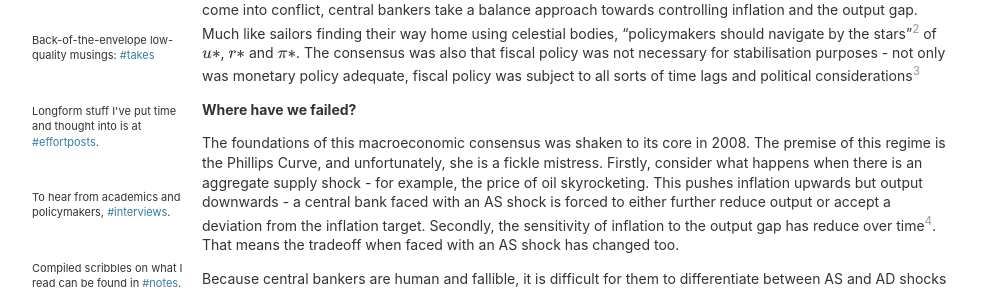
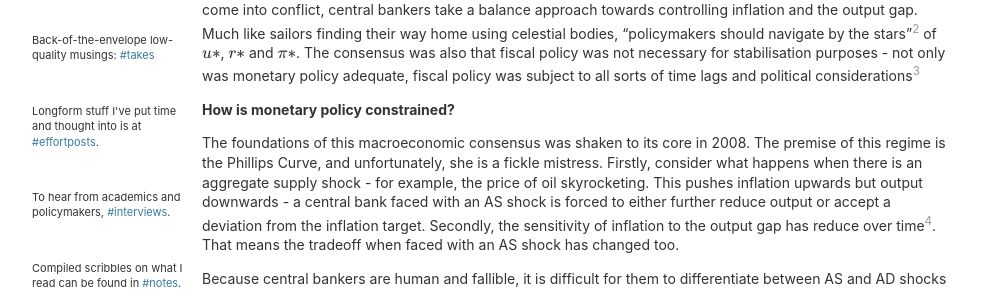
Before and after one commit to tmychow/tmychow.github.io, a Jekyll site: the page built from _posts/2020-09-05-the-next-recession.md, in a window 1280 px wide and 900 px high, scrolled down 1271 px. Shown: the part 159-449 px from the top of the window, without its empty margins (28-1010 px from the left). Built offline with Jekyll 4.4.1, drawn with Linux system fonts in a browser that asks for light colours; formulas are drawn with MathJax 3; some of the changed text lies outside the part shown.

Commit message:
Update 2020-09-05-the-next-recession.md

```diff
--- a/_posts/2020-09-05-the-next-recession.md
+++ b/_posts/2020-09-05-the-next-recession.md
@@ -34,7 +34,7 @@
 [^2]: [Powell 2018](https://www.federalreserve.gov/newsevents/speech/files/powell20180824a.pdf)
 [^3]: [Blanchard, Dell'Ariccia and Mauro 2010](https://www.imf.org/external/pubs/ft/spn/2010/spn1003.pdf)
 
-**Where have we failed?**
+**How is monetary policy constrained?**
 
 The foundations of this macroeconomic consensus was shaken to its core in 2008. The premise of this regime is the Phillips Curve, and unfortunately, she is a fickle mistress. Firstly, consider what happens when there is an aggregate supply shock - for example, the price of oil skyrocketing. This pushes inflation upwards but output downwards - a central bank faced with an AS shock is forced to either further reduce output or accept a deviation from the inflation target. Secondly, the sensitivity of inflation to the output gap has reduce over time[^4]. That means the tradeoff when faced with an AS shock has changed too.
 
@@ -66,6 +66,8 @@
 The failure of QE has led some voices to call for QE for the people, or helicopter money. Popularised by Bernanke's Japan paper[^10], this is basically just the central bank giving money to individuals. This isn't a bad idea, and there are good arguments made by made by [Mark Blyth, Eric Lonergan and Simon Wren-Lewis](https://www.theguardian.com/business/economics-blog/2015/may/21/now-the-bank-of-england-needs-to-deliver-qe-for-the-people) for why it's useful. But fundamentally, this represents a reasonably big change in the legal mandate and economic role of central banks, as it veers into the territory of fiscal policy.
 
 [^10]: [Bernanke 1999](http://www.princeton.edu/~pkrugman/bernanke_paralysis.pdf)
+
+**How is fiscal policy constrained?**
 
 So let's look at fiscal stimulus. Time delay is a significant problem this regard - one of the key principles of fiscal stimulus is that it should be timely[^11].  When fiscal stimulus arrives in a tardy fashion, it means that a greater amount is required as the country sees its economic output fall even further. There may even be hysteresis effects, where a reduction in AD ends up leading to a reduction in the potential output of an economy - for example, people who are unemployed for a long time may lose their skills or never return to the workforce. As such, time is of the essence.
 
```
